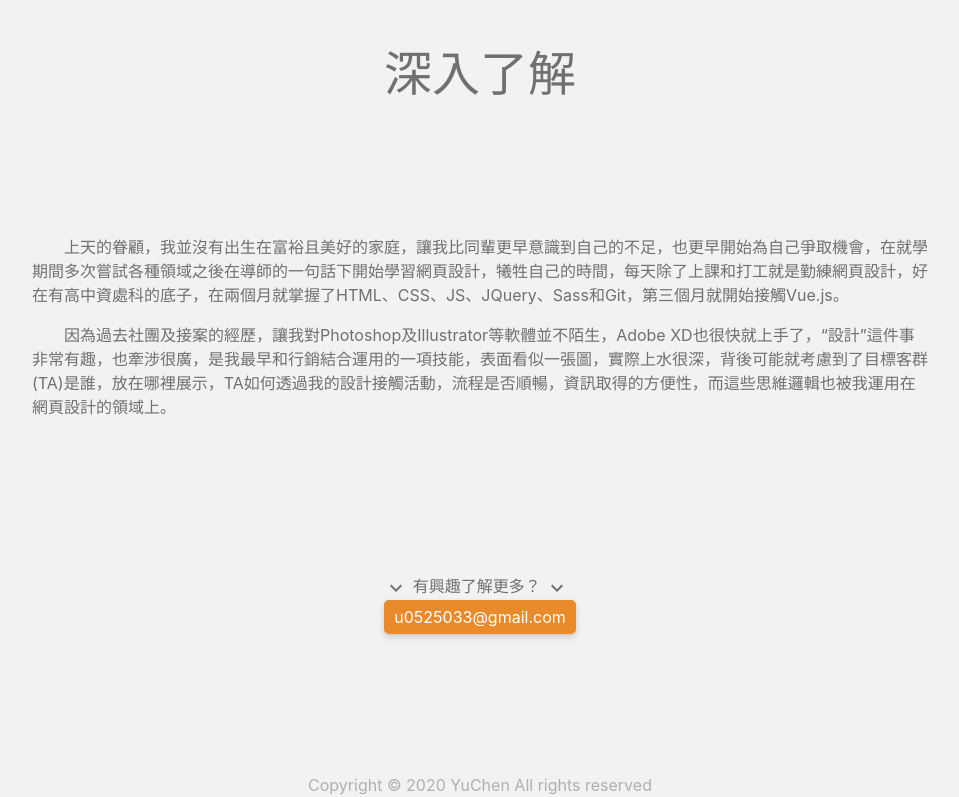
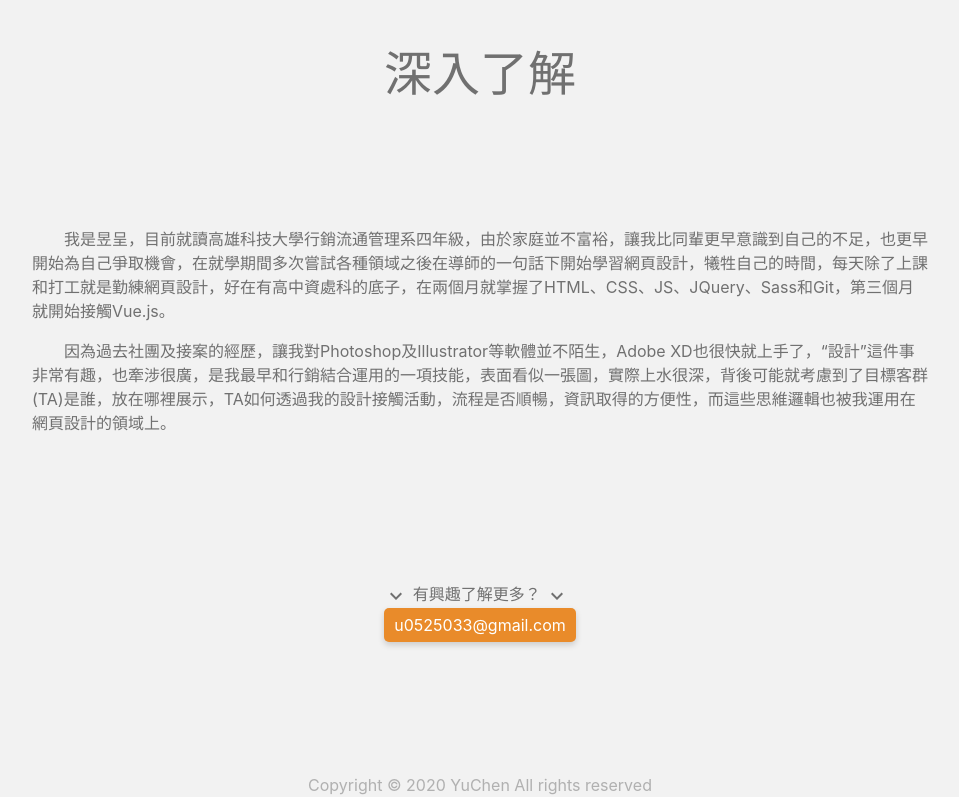
Before and after one commit to 0525033/YuChen, a plain HTML site: page index.html in a window 1280 px wide. Shown: the part 3409-4206 px from the top of the page, without its empty margins (160-1119 px from the left). Drawn offline with nearby package versions, Linux system fonts and the light colour scheme.

Commit message:
更改自傳開頭內容

```diff
--- a/index.html
+++ b/index.html
@@ -152,7 +152,7 @@
 <div id="Moreinfo_container" class="d-flex flex-column align-items-center justify-content-between">
     <h3 class="mt-5">深入了解</h3>
     <div>
-        <p>　　上天的眷顧，我並沒有出生在富裕且美好的家庭，讓我比同輩更早意識到自己的不足，也更早開始為自己爭取機會，在就學期間多次嘗試各種領域之後在導師的一句話下開始學習網頁設計，犧牲自己的時間，每天除了上課和打工就是勤練網頁設計，好在有高中資處科的底子，在兩個月就掌握了HTML、CSS、JS、JQuery、Sass和Git，第三個月就開始接觸Vue.js。</p>
+        <p>　　我是昱呈，目前就讀高雄科技大學行銷流通管理系四年級，由於家庭並不富裕，讓我比同輩更早意識到自己的不足，也更早開始為自己爭取機會，在就學期間多次嘗試各種領域之後在導師的一句話下開始學習網頁設計，犧牲自己的時間，每天除了上課和打工就是勤練網頁設計，好在有高中資處科的底子，在兩個月就掌握了HTML、CSS、JS、JQuery、Sass和Git，第三個月就開始接觸Vue.js。</p>
 
         <p>　　因為過去社團及接案的經歷，讓我對Photoshop及Illustrator等軟體並不陌生，Adobe XD也很快就上手了，“設計”這件事非常有趣，也牽涉很廣，是我最早和行銷結合運用的一項技能，表面看似一張圖，實際上水很深，背後可能就考慮到了目標客群(TA)是誰，放在哪裡展示，TA如何透過我的設計接觸活動，流程是否順暢，資訊取得的方便性，而這些思維邏輯也被我運用在網頁設計的領域上。</p>
     </div>
```
